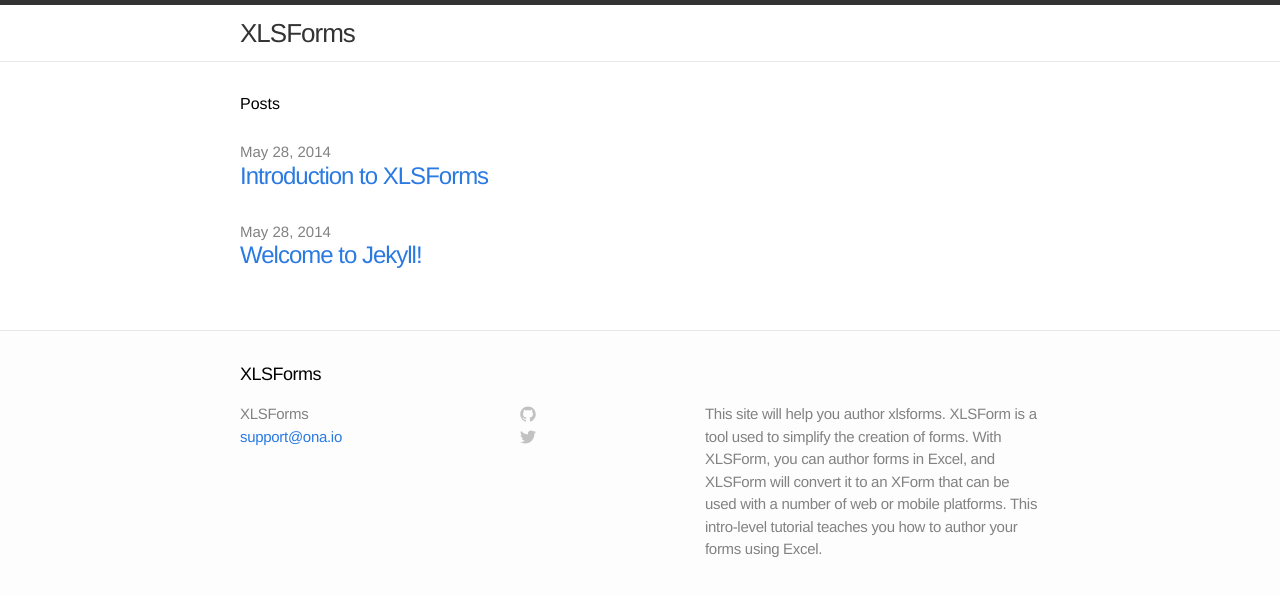
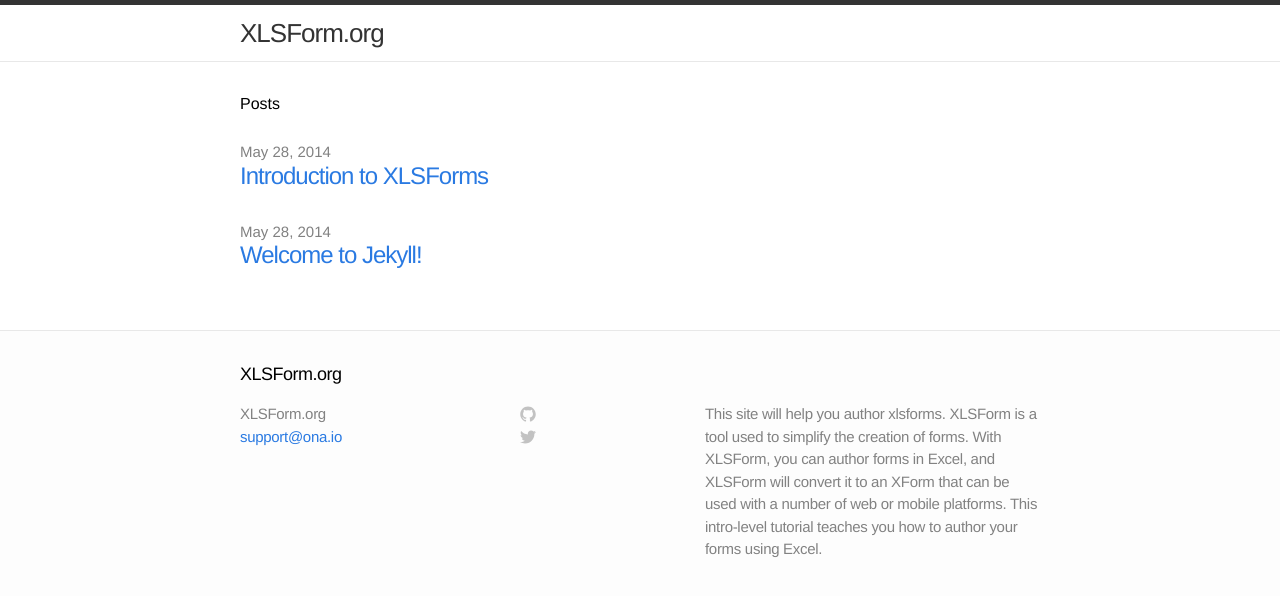
Before and after one commit to XLSForm/xlsform.github.io, a Jekyll site: the page built from index.html, in a window 1280 px wide. Shown: the top 596 px of the page. Built offline with Jekyll 4.4.1, drawn with Linux system fonts in a browser that asks for light colours.

Commit message:
updated title to xlsform.org

```diff
--- a/_config.yml
+++ b/_config.yml
@@ -1,5 +1,5 @@
 # Site settings
-title: XLSForms
+title: XLSForm.org
 email: support@ona.io
 description: "This site will help you author xlsforms. XLSForm is a tool used to simplify the creation of forms. With XLSForm, you can author forms in Excel, and XLSForm will convert it to an XForm that can be used with a number of web or mobile platforms. This intro-level tutorial teaches you how to author your forms using Excel."
 baseurl: ""
```
